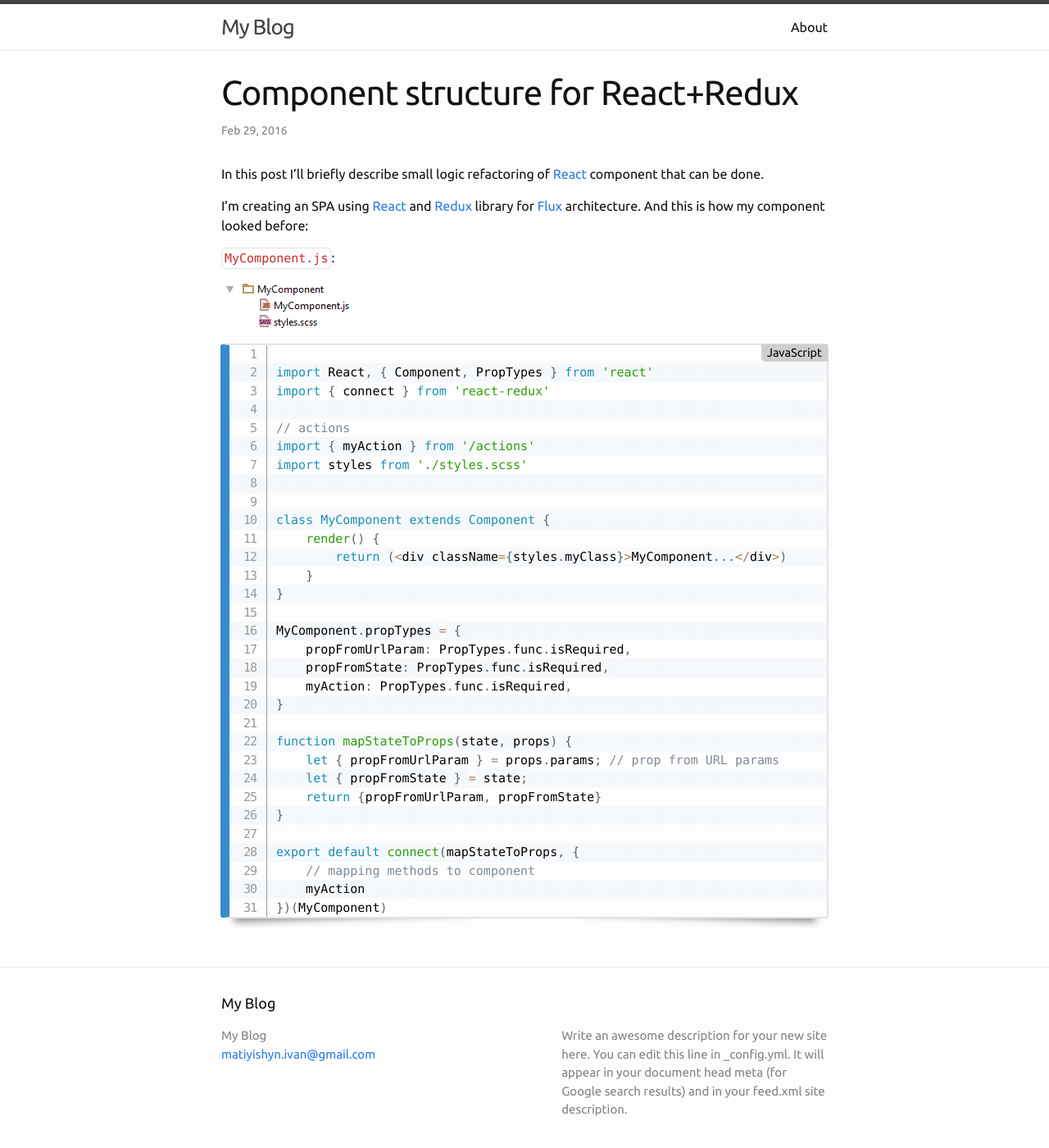
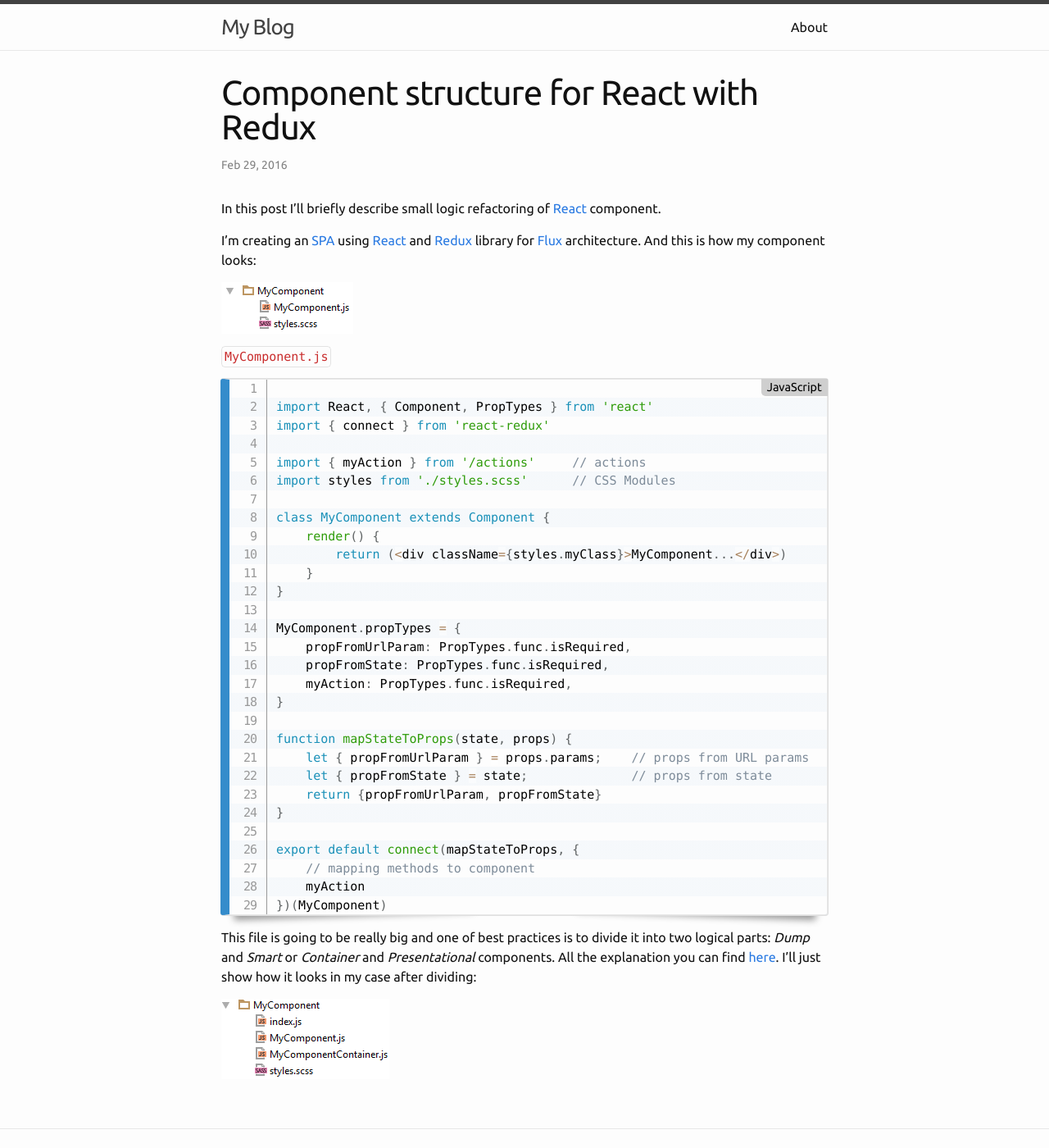
Before and after one commit to matiishyn/matiishyn.github.io, a Jekyll site: the page built from _posts/2016-02-29-react-component-structure.markdown, in a window 1280 px wide and 1400 px high. Shown: the whole window at 82% size. Built offline with Jekyll 4.4.1, drawn with Linux system fonts in a browser that asks for light colours.

Commit message:
react component post

```diff
--- a/_posts/2016-02-29-react-component-structure.markdown
+++ b/_posts/2016-02-29-react-component-structure.markdown
@@ -1,27 +1,25 @@
 ---
 layout: post
-title:  "Component structure for React+Redux"
+title:  "Component structure for React with Redux"
 date:   2016-02-29 13:03:48 +0100
 categories: programming react redux
 ---
 
-In this post I'll briefly describe small logic refactoring of [React] component that can be done.
+In this post I'll briefly describe small logic refactoring of [React] component.
 
-I'm creating an SPA using [React] and [Redux] library for [Flux] architecture.
-And this is how my component looked before:
-
-`MyComponent.js`:
+I'm creating an [SPA] using [React] and [Redux] library for [Flux] architecture.
+And this is how my component looks:
 
 ![react-component-1]({{ site.url }}assets/2016-02-29-react-component-structure/react-component-1.PNG)
+
+`MyComponent.js`
 
 <pre class='line-numbers'><code class="language-javascript">
 import React, { Component, PropTypes } from 'react'
 import { connect } from 'react-redux'
 
-// actions
-import { myAction } from '/actions'
-import styles from './styles.scss'
-
+import { myAction } from '/actions'     // actions
+import styles from './styles.scss'      // CSS Modules
 
 class MyComponent extends Component {
     render() {
@@ -36,8 +34,8 @@
 }
 
 function mapStateToProps(state, props) {
-    let { propFromUrlParam } = props.params; // prop from URL params
-    let { propFromState } = state;
+    let { propFromUrlParam } = props.params;    // props from URL params
+    let { propFromState } = state;              // props from state
     return {propFromUrlParam, propFromState}
 }
 
@@ -48,6 +46,16 @@
 </code></pre>
 
 
+This file is going to be really big and one of best practices is to divide it into two logical parts:
+*Dump* and *Smart* or *Container* and *Presentational* components. All the explanation you can find [here][Dump].
+I'll just show how it looks in my case after dividing:
+
+![react-component-2]({{ site.url }}assets/2016-02-29-react-component-structure/react-component-2.PNG)
+
+
+
 [React]: https://facebook.github.io/react
 [Redux]: https://github.com/reactjs/redux
 [Flux]: https://facebook.github.io/flux/
+[SPA]: https://en.wikipedia.org/wiki/Single-page_application
+[Dump]: https://medium.com/@dan_abramov/smart-and-dumb-components-7ca2f9a7c7d0
```
